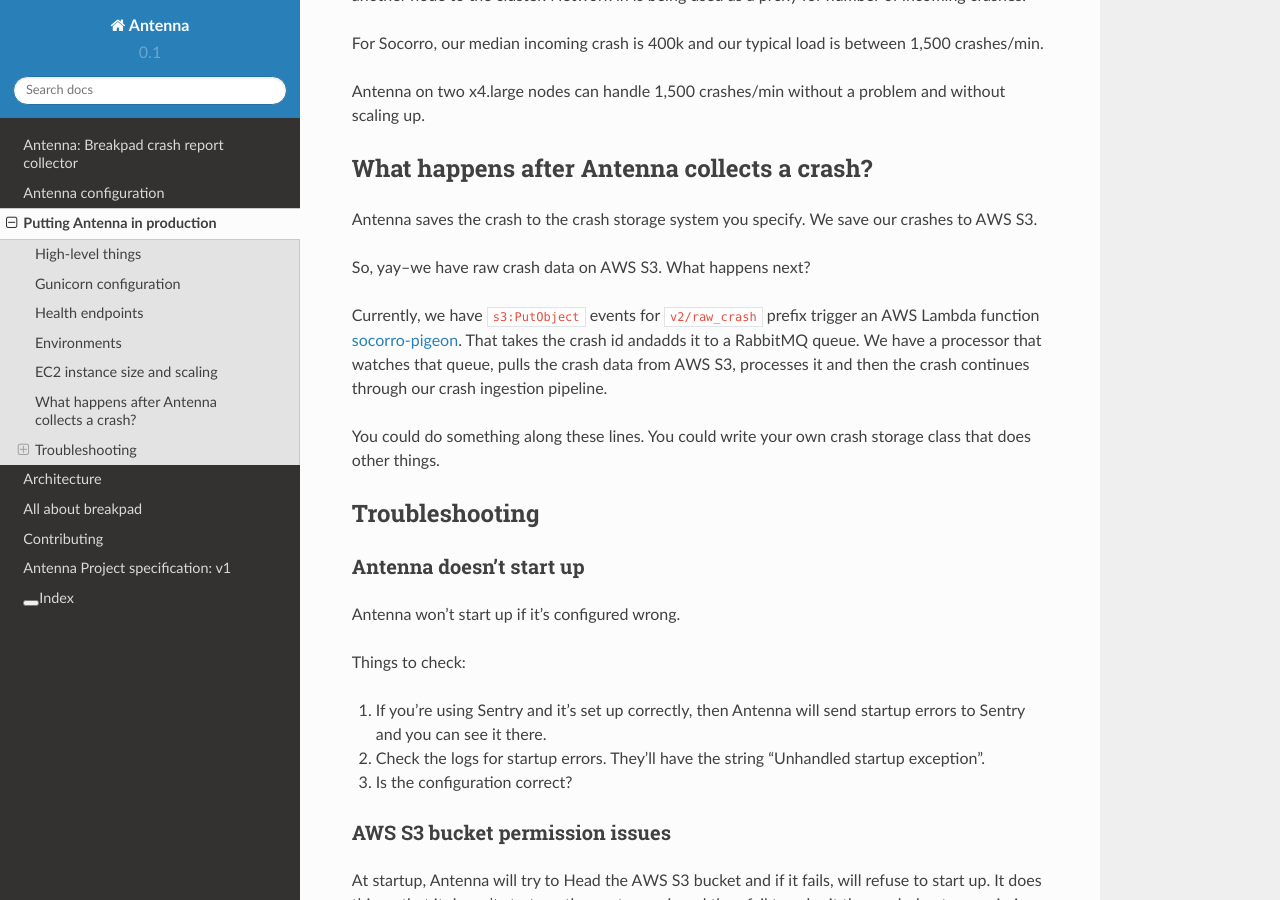
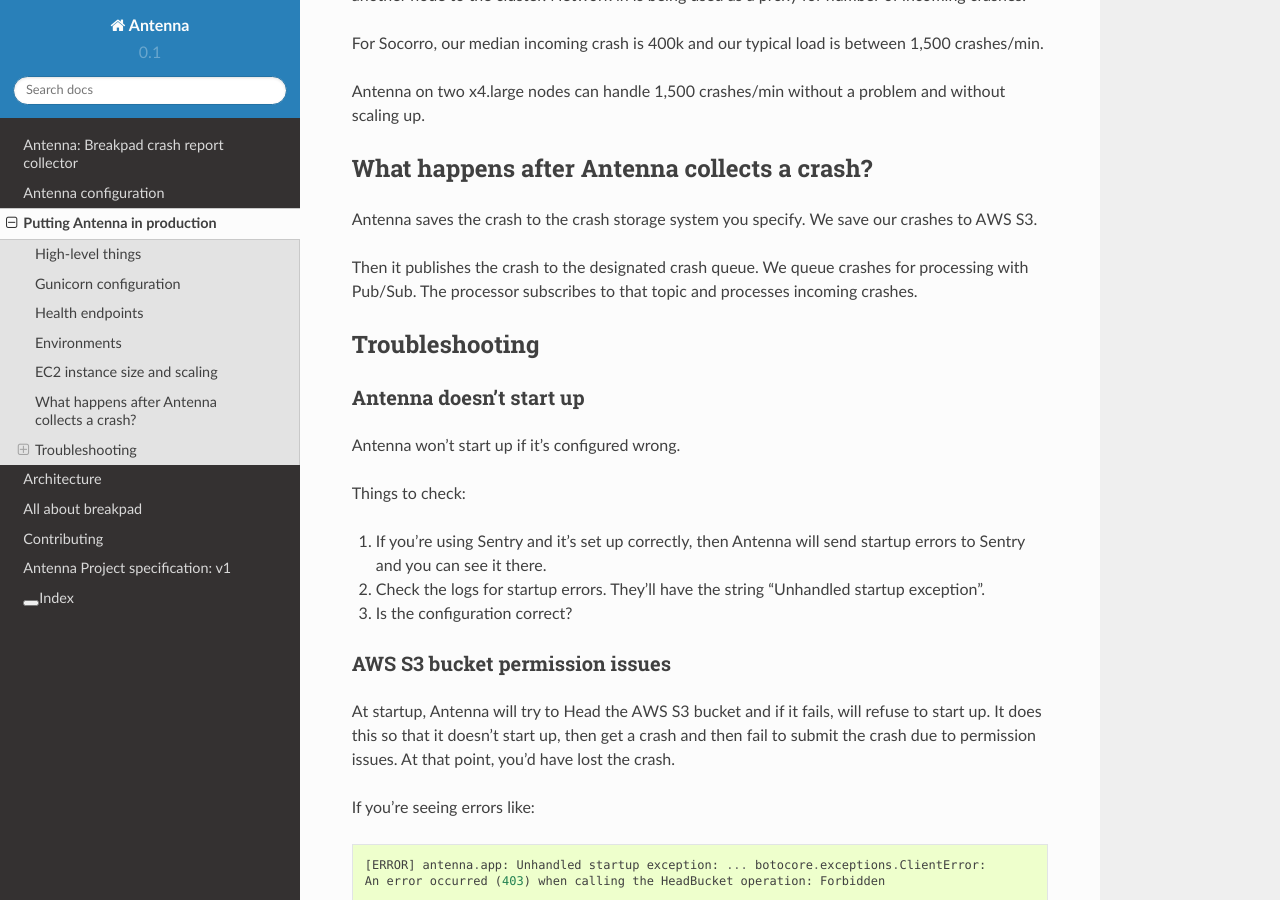
Before and after one commit to mozilla-services/antenna, a Sphinx documentation site: the page built from docs/deploy.rst, in a window 1280 px wide and 900 px high, scrolled down 2725 px. Built offline with Sphinx 7.4.7 and the Read the Docs theme 2.0.0, drawn with Linux system fonts in a browser that asks for light colours.

Commit message:
Update docs regarding RabbitMQ -> Pub/Sub

```diff
--- a/docs/deploy.rst
+++ b/docs/deploy.rst
@@ -128,17 +128,9 @@
 Antenna saves the crash to the crash storage system you specify. We save our
 crashes to AWS S3.
 
-So, yay--we have raw crash data on AWS S3. What happens next?
-
-Currently, we have ``s3:PutObject`` events for ``v2/raw_crash`` prefix trigger
-an AWS Lambda function `socorro-pigeon
-<https://github.com/mozilla-services/socorro-pigeon>`_. That takes the crash
-id andadds it to a RabbitMQ queue. We have a processor that watches that queue,
-pulls the crash data from AWS S3, processes it and then the crash continues
-through our crash ingestion pipeline.
-
-You could do something along these lines. You could write your own crash storage
-class that does other things.
+Then it publishes the crash to the designated crash queue. We queue crashes
+for processing with Pub/Sub. The processor subscribes to that topic and
+processes incoming crashes.
 
 
 Troubleshooting
```
Also changed, not shown: 2 other files.
